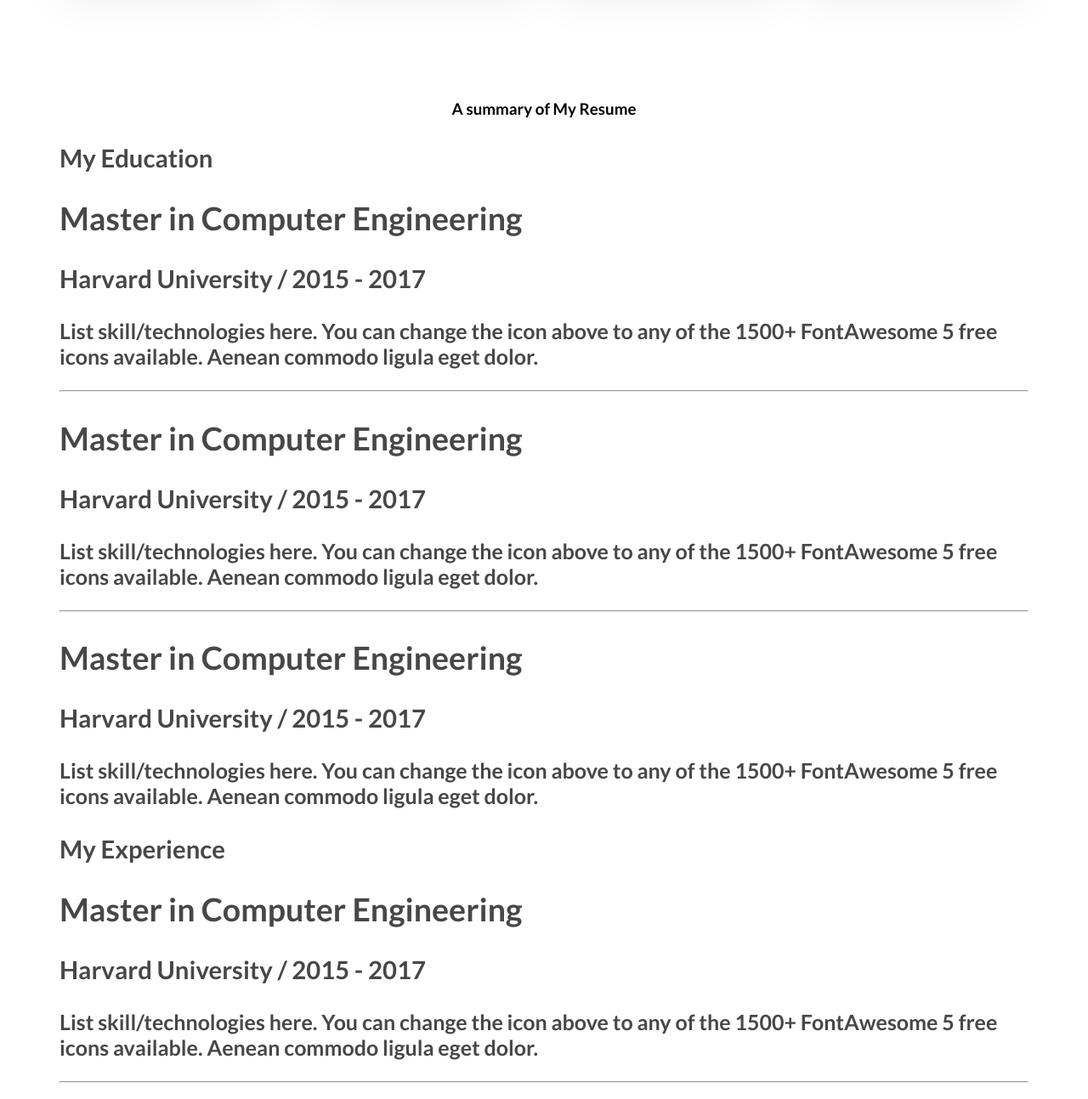
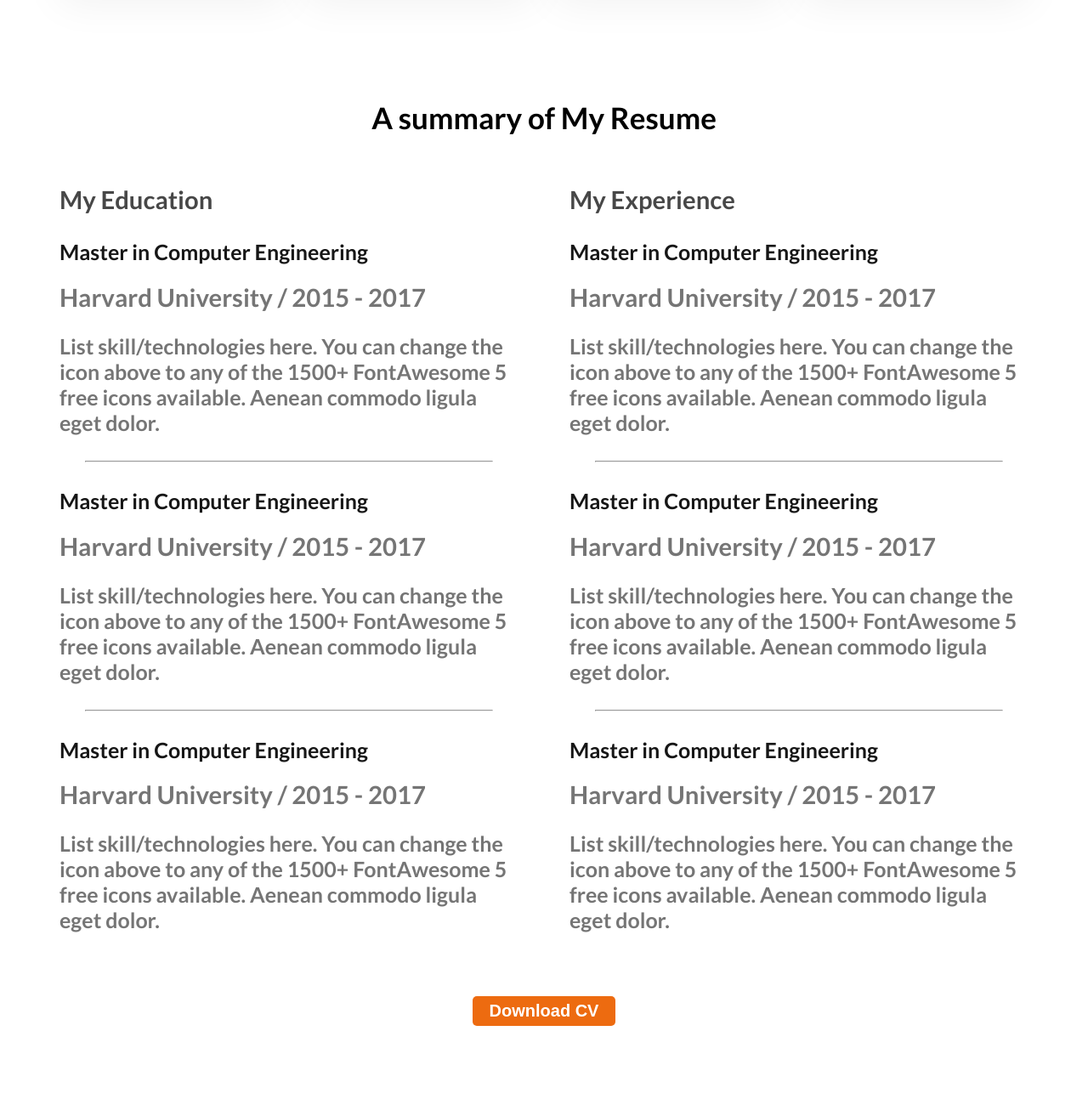
Before and after one commit to motasn/developer-porttfolio, a plain HTML site: page index.html in a window 1280 px wide. Shown: the part 1907-3200 px from the top of the page at 85% size. After the commit the page ends 3164 px from the top, so only its background shows below. Drawn offline with Linux system fonts and the light colour scheme.

Commit message:
resume end

```diff
--- a/index.html
+++ b/index.html
@@ -86,7 +86,7 @@
 
         <!-- Resume section -->
         <section>
-            <h3 class="Resume-titel">A summary of My Resume</h3>
+            <h2 class="Resume-titel">A summary of My Resume</h2>
             <div class="resume-contanier">
                 <div class="resume-colume">
                     <h3 class="resume-colume-title">My Education</h3>
@@ -140,6 +140,9 @@
 
                 </div>
             </div>
+        <div class="dow-cv">
+            <button class="button-primary">Download CV</button>
+        </div>
         </section>
 
     </main>
--- a/styles/Portfolio.css
+++ b/styles/Portfolio.css
@@ -117,7 +117,10 @@ box-shadow: 0px 6px 50px 0px rgba(0, 0, 0, 0.06);
 
 /* Resume style */
 .Resume-titel{
-    font-weight:40px;
+    font-size: 35px;
+    font-weight: 700
+}
+.Resume-titel{
     text-align: center;
 }
 .resume-colume{
@@ -125,7 +128,31 @@ box-shadow: 0px 6px 50px 0px rgba(0, 0, 0, 0.06);
 
 font-size: 25px;
 font-weight: 700;
+}
+.resume-contanier{
+    display: flex;
+    gap: 60px;
+}
 
+.resume-descrip,.resume-insti{
+    color: #757575 ;
+}
+.resume-insti{
+    margin-bottom:20px ;
+    margin-top: 0;
+}
+.resume-item-title{
+    color:  #161616;
+
+    font-size: 25px;
+     font-weight: 700;
+}
+.resume-contanier hr{
+    margin: 30px;
+}
+.dow-cv{
+    text-align: center;
+    margin: 50px;
 }
 /* about section */
 .about{
```
